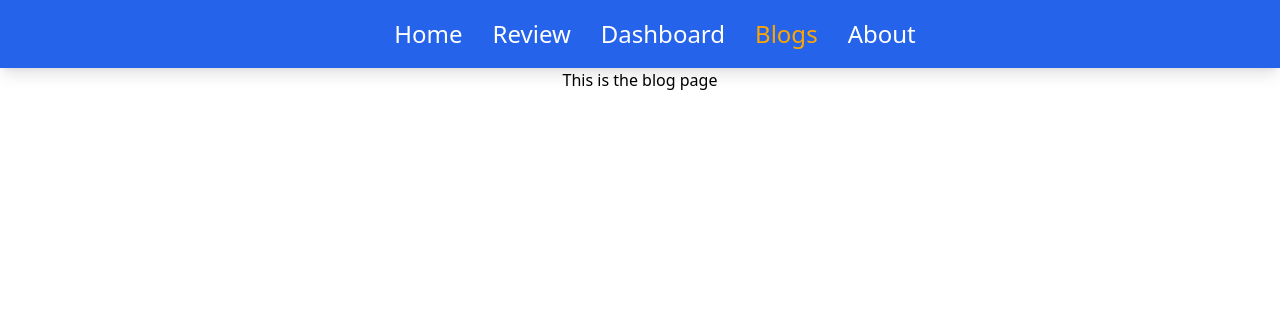
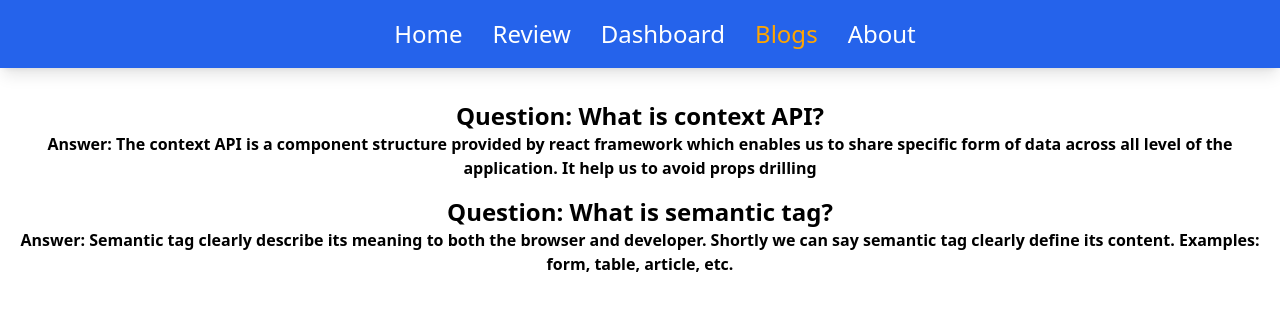
Before and after one commit to CsdSreekanta/fridge-website, a React (Create React App) app: page /blogs in a window 1280 px wide. Shown: the top 310 px of the page. Built offline with nearby package versions, Linux system fonts and the light colour scheme.

Commit message:
blogs portion updated

```diff
--- a/src/components/Blogs/Blogs.js
+++ b/src/components/Blogs/Blogs.js
@@ -2,8 +2,13 @@ import React from 'react';
 
 const Blogs = () => {
     return (
-        <div>
-            <h1>This is the blog page</h1>
+        <div className="font-bold mt-8">
+            <h1 className='text-2xl mt-4'>Question: What is context API?</h1>
+            <p>Answer: The context API is a component structure provided by react framework which enables us to share specific form of data across all level of the application. It help us to avoid props drilling</p>
+
+
+            <h1 className="text-2xl mt-4">Question: What is semantic tag?</h1>
+            <p>Answer: Semantic tag clearly describe its meaning to both the browser and developer. Shortly we can say semantic tag clearly define its content. Examples: form, table, article, etc.</p>
         </div>
     );
 };
--- a/src/components/Dashboard/Dashboard.js
+++ b/src/components/Dashboard/Dashboard.js
@@ -48,10 +48,10 @@ const Dashboard = () => {
     },
   ];
   return (
-    <div className="mt-20 grid grid-cols-1 md:grid-cols-2">
+    <div className="mt-20 grid sm:grid-cols-1 md:grid-cols-2">
       <div>
         <h1 className="text-3xl font-bold p-4 text-orange-500 "> Investment vs Sell</h1>
-        <BarChart width={800} height={350} data={data}>
+        <BarChart width={700} height={250} data={data}>
           <CartesianGrid strokeDasharray="3 3" />
           <XAxis dataKey="name" />
           <YAxis />
```
